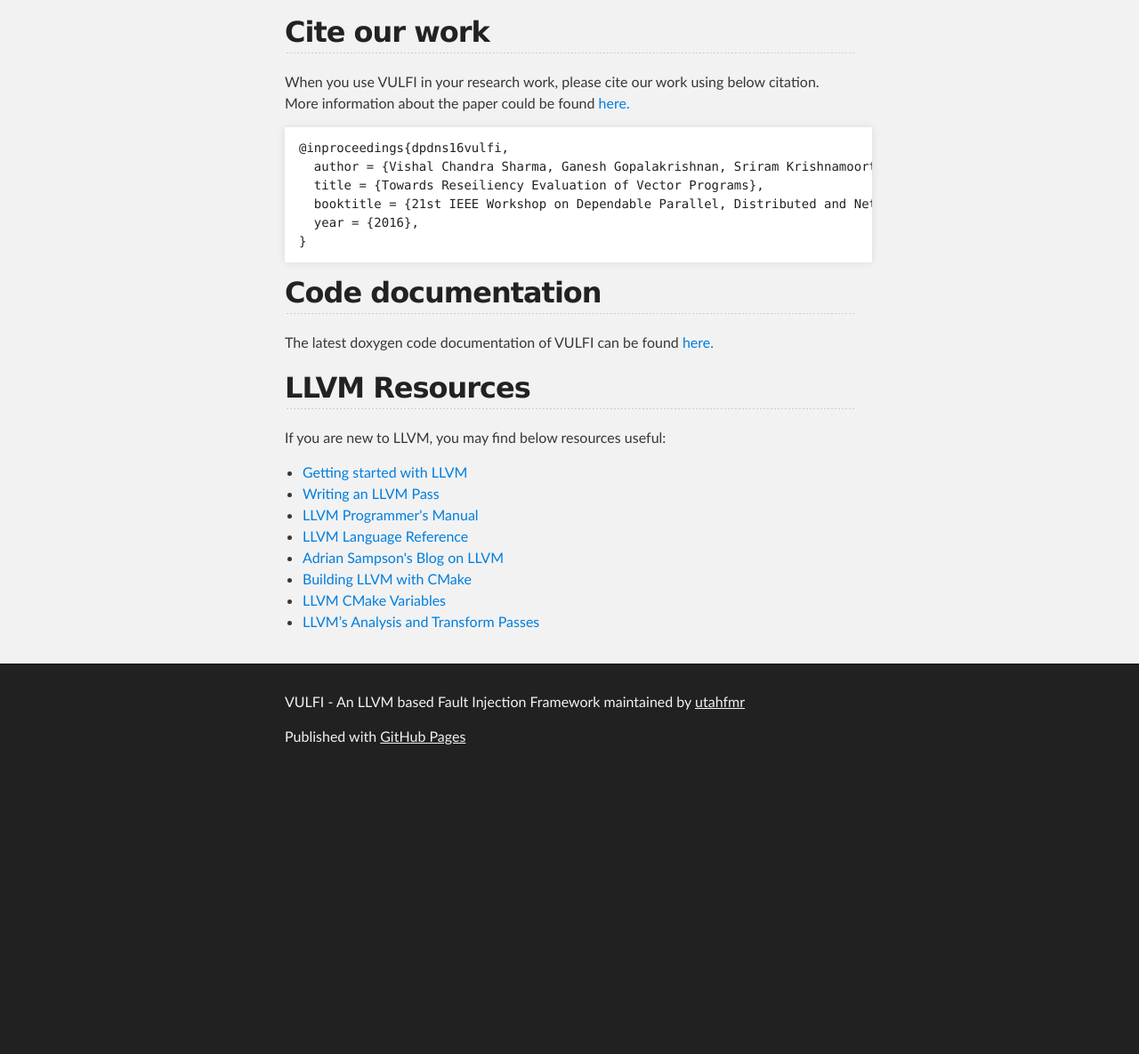
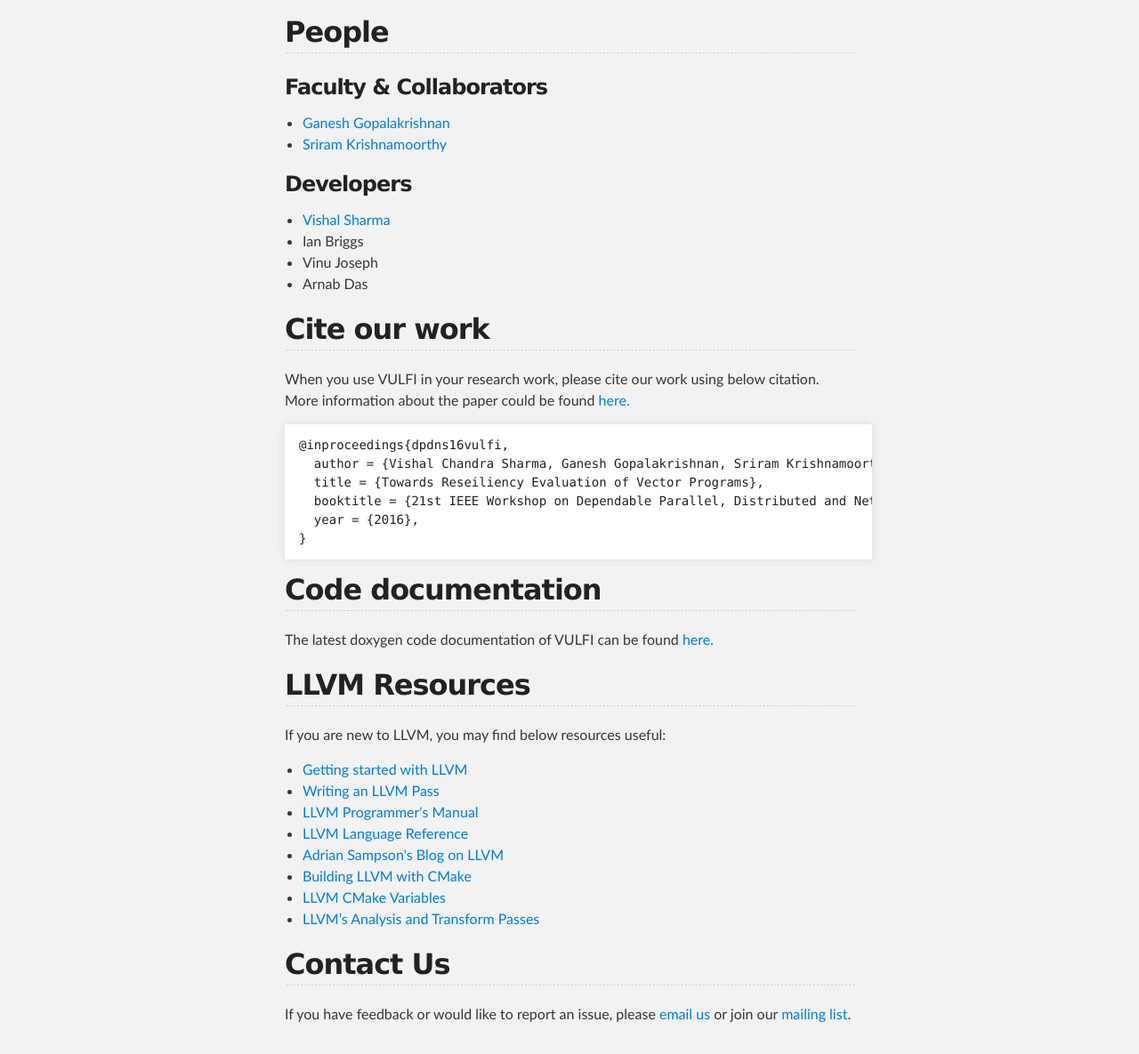
Before and after one commit to utahfmr/VULFI, a plain HTML site: page index.html in a window 1280 px wide. Shown: the part 733-1918 px from the top of the page at 89% size. Before the commit the page ends 1608 px from the top, so only its background shows below. Drawn offline with Linux system fonts and the light colour scheme.

```diff
--- a/index.html
+++ b/index.html
@@ -39,6 +39,27 @@
 <p>Vulfi supports all major LLVM versions starting from LLVM version 3.2. The top level vulfi directory has a master folder which contains the latest source code of VULFI supporting latest <a href="http://llvm.org/svn/llvm-project/llvm/trunk">LLVM version</a>. The top level directory has additional folders starting with the suffix "LLVM_", each folder containing vulfi source code supporting the respective version of LLVM. For example, the folder LLVM_32 contains the vulfi source code supporting LLVM version 3.2. It is our intention to keep vulfi update supporting the latest LLVM <a href="http://llvm.org/svn/llvm-project/llvm/trunk">development branch</a> while also maintaining reasonable support for older versions of LLVM. For installation instructions, usage, and license information please refer to the individual VULFI directories.</p>
 
 <h2>
+<a id="people" class="anchor" href="#people" aria-hidden="true"><span aria-hidden="true" class="octicon octicon-link"></span></a>People</h2>
+
+<h3>
+<a id="faculty--collaborators" class="anchor" href="#faculty--collaborators" aria-hidden="true"><span aria-hidden="true" class="octicon octicon-link"></span></a>Faculty &amp; Collaborators</h3>
+
+<ul>
+<li><a href="http://www.cs.utah.edu/%7Eganesh/">Ganesh Gopalakrishnan</a></li>
+<li><a href="http://hpc.pnl.gov/people/sriram/">Sriram Krishnamoorthy</a></li>
+</ul>
+
+<h3>
+<a id="developers" class="anchor" href="#developers" aria-hidden="true"><span aria-hidden="true" class="octicon octicon-link"></span></a>Developers</h3>
+
+<ul>
+<li><a href="https://sites.google.com/site/vishalutah/home">Vishal Sharma</a></li>
+<li>Ian Briggs</li>
+<li>Vinu Joseph</li>
+<li>Arnab Das</li>
+</ul>
+
+<h2>
 <a id="cite-our-work" class="anchor" href="#cite-our-work" aria-hidden="true"><span aria-hidden="true" class="octicon octicon-link"></span></a>Cite our work</h2>
 
 <p>When you use VULFI in your research work, please cite our work using below citation. More information about the paper could be found <a href="http://www.cs.utah.edu/%7Evcsharma/pubs/dpdns2016-shrg.pdf">here.</a></p>
@@ -71,6 +92,11 @@
 <li><a href="http://llvm.org/docs/CMake.html#options-and-variables">LLVM CMake Variables</a></li>
 <li><a href="http://llvm.org/docs/Passes.html">LLVM’s Analysis and Transform Passes</a></li>
 </ul>
+
+<h2>
+<a id="contact-us" class="anchor" href="#contact-us" aria-hidden="true"><span aria-hidden="true" class="octicon octicon-link"></span></a>Contact Us</h2>
+
+<p>If you have feedback or would like to report an issue, please <a href="mailto:vulfi-dev@googlegroups.com">email us</a> or join our <a href="https://groups.google.com/forum/#!forum/vulfi-dev">mailing list</a>.</p>
       </section>
     </div>
 
```
Also changed, not shown: params.json (+1 -1 lines).
